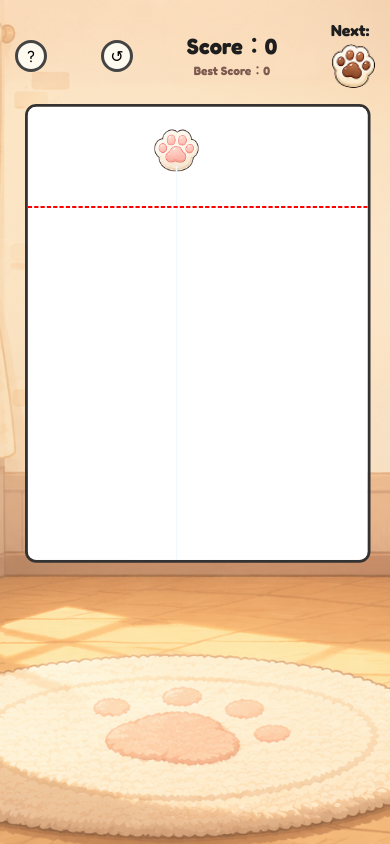
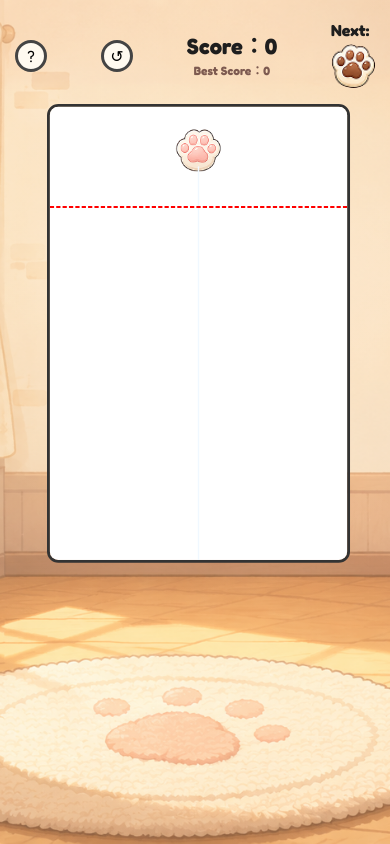
Before and after one commit to KenkenPie/neko_merge_game, a Vue app: page / in a window 390 px wide. Built offline with nearby package versions, Linux system fonts and the light colour scheme.

Commit message:
Update GameBoard.vue

```diff
--- a/src/components/GameBoard.vue
+++ b/src/components/GameBoard.vue
@@ -145,8 +145,10 @@ function getBallRender(level) {
         xScale: 1,
         yScale: 1,
       },
-    };
     }
+  }
+
+
 
 return {
   fillStyle: BALL_COLORS[level],
@@ -641,44 +643,41 @@ function addBallAtX(x) {
 }
 
 /* rwd below */
-
 @media (max-width: 576px) {
   .game-layout {
-    width: 360px;
+    width: 315px;
     height: 480px;
-    /* 640 * 0.75 */
     margin: 0 auto;
   }
 
   .game-board {
-    width: 480px;
+    width: 420px;
     height: 640px;
     transform: scale(0.75);
     transform-origin: top left;
   }
 
   .game-board :deep(canvas) {
-    width: 480px !important;
+    width: 420px !important;
     height: 640px !important;
   }
 }
 
 @media (max-width: 390px) {
   .game-layout {
-    width: 340px;
+    width: 297px;
     height: 453px;
-    /* 640 * 0.708 */
   }
 
   .game-board {
-    width: 480px;
+    width: 420px;
     height: 640px;
     transform: scale(0.708);
     transform-origin: top left;
   }
 
   .game-board :deep(canvas) {
-    width: 480px !important;
+    width: 420px !important;
     height: 640px !important;
   }
 }
```
Lines whose indentation alone changed are shown as unchanged.
